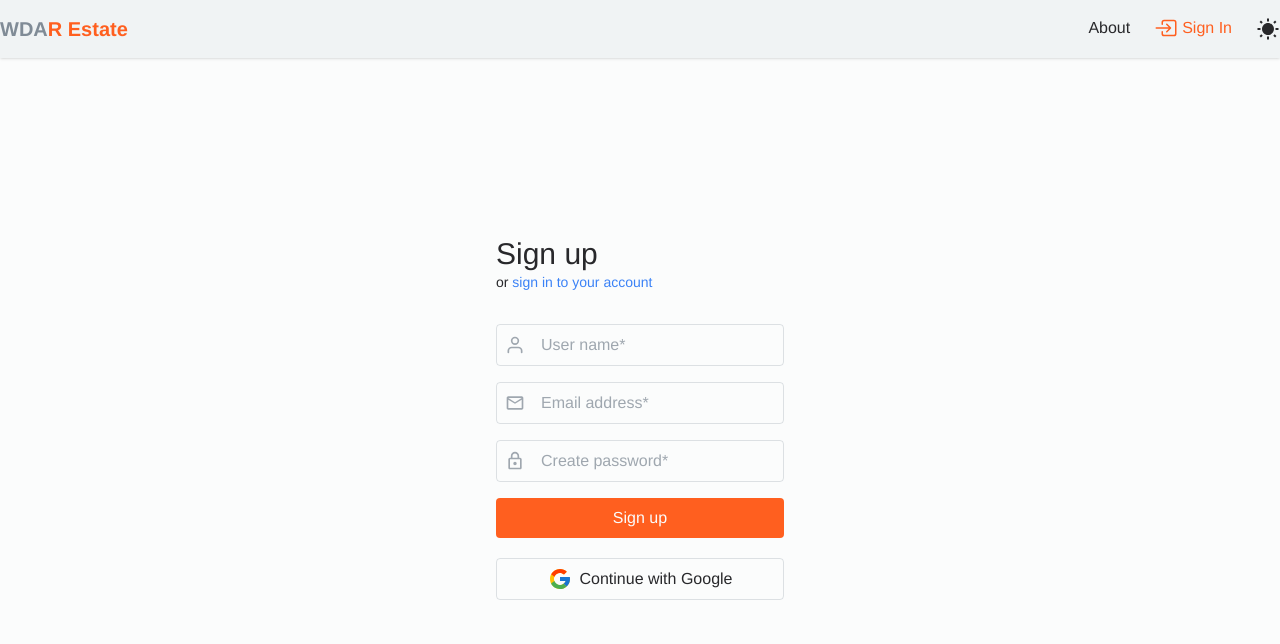
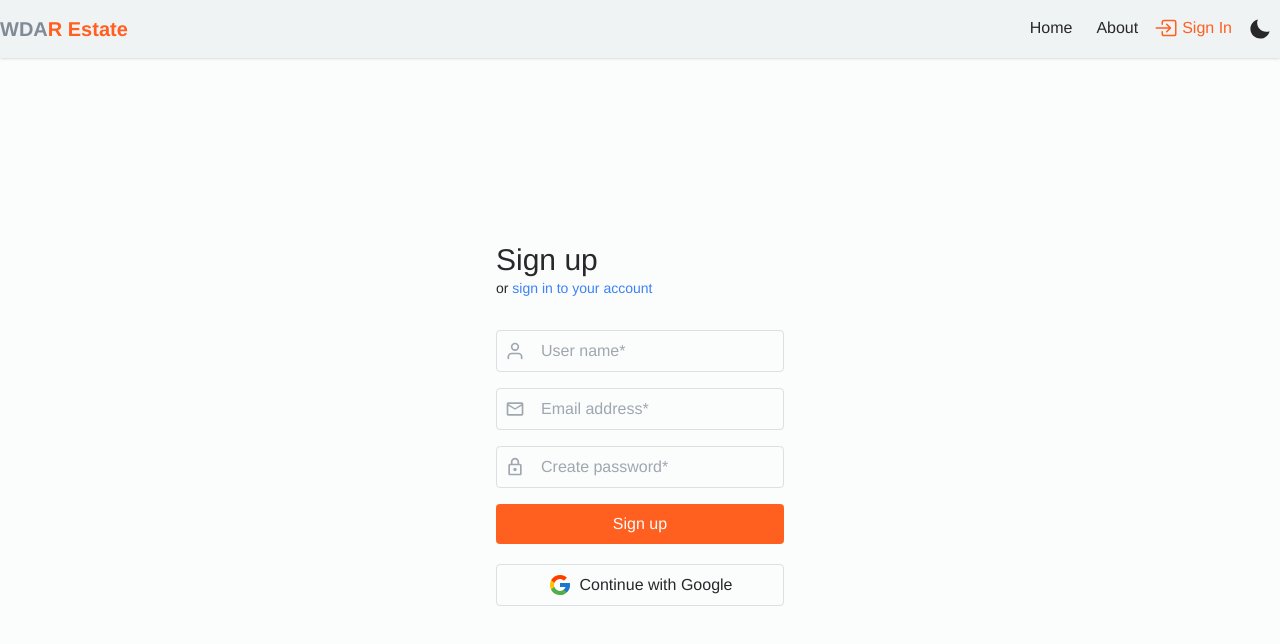
Before and after one commit to webdevaminul/WDA-Real-Estate, a React (Vite) app in the folder client/: page /sign-up in a window 1280 px wide. Shown: the top 644 px of the page. Built offline with nearby package versions, Linux system fonts and the light colour scheme; no server answers.

Commit message:
Showed user profile in navbar

```diff
--- a/client/src/components/Header.jsx
+++ b/client/src/components/Header.jsx
@@ -1,63 +1,147 @@
-import { useState } from "react";
+import { useEffect, useState, useRef } from "react";
 import { IoMdMenu, IoMdClose } from "react-icons/io";
 import { IoEnterOutline } from "react-icons/io5";
 import { Link, NavLink } from "react-router-dom";
 import Darkmode from "../features/darkmode/Darkmode";
+import { useSelector } from "react-redux";
 
 export default function Header() {
-  const [isOpen, setIsOpen] = useState(false);
+  const { user, isAuthenticated } = useSelector((state) => state.auth);
+  const [rotating, setRotating] = useState(false);
+  const [mobileMenu, setMobileMenu] = useState(false);
+  const mobileMenuRef = useRef(null);
+  const [profileMenu, setProfileMenu] = useState(false);
+  const profileMenuRef = useRef(null);
 
-  const toggleNavbar = () => {
-    setIsOpen(!isOpen);
+  const triggerRotationAnimation = () => {
+    setRotating(true);
+    // Remove animation class after animation ends
+    setTimeout(() => setRotating(false), 400);
   };
 
-  const navLinks = (
-    <>
+  // Toggle Mobile Menu
+  const toggleMobileMenu = () => {
+    setMobileMenu(!mobileMenu);
+    setProfileMenu(false);
+    triggerRotationAnimation();
+  };
+
+  // Toggle Profile Menu
+  const toggleProfileMenu = () => {
+    setProfileMenu(!profileMenu);
+    setMobileMenu(false);
+  };
+
+  // Handle Click Outside Mobile Menu
+  useEffect(() => {
+    const handleClickOutside = (e) => {
+      if (mobileMenuRef.current && !mobileMenuRef.current.contains(e.target)) {
+        setMobileMenu(false);
+      }
+      if (profileMenuRef.current && !profileMenuRef.current.contains(e.target)) {
+        setProfileMenu(false);
+      }
+    };
+    document.addEventListener("mousedown", handleClickOutside);
+    return () => {
+      document.removeEventListener("mousedown", handleClickOutside);
+    };
+  }, []);
+
+  return (
+    <header className="bg-primaryBgShade1 shadow absolute top-0 left-0 w-full z-50">
+      <nav className="container mx-auto flex justify-between items-center p-2 sm:p-0">
+        {/* Left Part Logo */}
+        <Link onClick={() => setMobileMenu(false)} to="/" className="font-bold text-xl">
+          <span className="text-highlightGray">WDA</span>
+          <span className="text-highlight">R Estate</span>
+        </Link>
+
+        {/* Right Part Menu and Icons */}
+        <div className="flex items-center gap-2">
+          {/* Navigation Menu */}
+          <ul className="hidden sm:flex gap-2 py-2">
+            <NavLink
+              to="/"
+              className="border-b-2 border-transparent hover:border-highlight p-2 font-medium w-full sm:w-fit text-center sm:text-start"
+            >
+              Home
+            </NavLink>
             <NavLink
               to="/about"
-        className="border-b-2 border-transparent hover:border-highlight p-2 font-medium w-full sm:w-fit text-primary text-center sm:text-start"
+              className="border-b-2 border-transparent hover:border-highlight p-2 font-medium w-full sm:w-fit text-center sm:text-start"
             >
               About
             </NavLink>
+          </ul>
+
+          {/* Profile or Sign in */}
+          {user && isAuthenticated ? (
+            <div ref={profileMenuRef} className="relative">
+              <button onClick={toggleProfileMenu}>
+                <img
+                  className="h-8 w-8 rounded-full object-center"
+                  src={user.userInfo.userPhoto}
+                  alt="profile"
+                />
+              </button>
+
+              {profileMenu && (
+                <div className="absolute top-[3.2rem] right-0 z-40 bg-primaryBgShade1 p-4 shadow-sm rounded-lg">
+                  <p className="whitespace-nowrap">{user.userInfo.userName}</p>
+                  <p className="text-sm">{user.userInfo.userEmail}</p>
+                  <button className="text-red-500 flex items-center">Logout</button>
+                </div>
+              )}
+            </div>
+          ) : (
             <NavLink
               to="sign-in"
-        className="border-b-2 border-transparent hover:border-highlight p-2 font-medium w-full sm:w-fit text-highlight text-center sm:text-start flex gap-1 items-center justify-center"
+              className="border-b-2 border-transparent hover:border-highlight py-2 font-medium w-full sm:w-fit text-highlight text-center sm:text-start flex gap-1 items-center justify-center"
             >
               <span className="text-2xl">
                 <IoEnterOutline />
               </span>
               <span>Sign In</span>
             </NavLink>
-    </>
-  );
+          )}
 
-  return (
-    <header className="bg-primaryBgShade1 shadow">
-      <nav className="container mx-auto flex flex-wrap gap-1 justify-between items-center p-2 sm:p-0">
-        {/* Logo */}
-        <Link to="/">
-          <h1 className="font-bold text-xl flex-wrap">
-            <span className="text-highlightGray">WDA</span>
-            <span className="text-highlight">R Estate</span>
-          </h1>
-        </Link>
+          {/* Darkmode Button */}
+          <Darkmode />
 
-        {/* Menu */}
-        <div className="flex items-center gap-2">
-          <div className="hidden sm:flex gap-2 p-2">{navLinks}</div>
-          <Darkmode></Darkmode>
-          <button onClick={toggleNavbar} className="sm:hidden">
-            {isOpen ? (
-              <IoMdClose className="text-2xl text-primary" />
+          {/* Mobile Menu Button*/}
+          <button
+            onClick={toggleMobileMenu}
+            className={`sm:hidden ${rotating ? "animate-rotate" : ""}`}
+          >
+            {mobileMenu ? (
+              <IoMdClose className="text-2xl transition-none" />
             ) : (
-              <IoMdMenu className="text-2xl text-primary" />
+              <IoMdMenu className="text-2xl transition-none" />
             )}
           </button>
         </div>
-        {isOpen && (
-          <div className="flex flex-col gap-1 items-center basis-full p-1">{navLinks}</div>
+      </nav>
+
+      {/* Mobile Menu */}
+      {mobileMenu && (
+        <div ref={mobileMenuRef} className="flex flex-col gap-1 items-center p-1">
+          <Link
+            onClick={() => setMobileMenu(false)}
+            to="/"
+            className="p-2 font-medium w-full hover:text-highlight text-center"
+          >
+            Home
+          </Link>
+          <Link
+            onClick={() => setMobileMenu(false)}
+            to="/about"
+            className="p-2 font-medium w-full hover:text-highlight text-center"
+          >
+            About
+          </Link>
+        </div>
       )}
-      </nav>
     </header>
   );
 }
--- a/client/src/features/darkmode/Darkmode.jsx
+++ b/client/src/features/darkmode/Darkmode.jsx
@@ -37,11 +37,8 @@ export default function Darkmode() {
   };
 
   return (
-    <button
-      onClick={toggleTheme}
-      className={`text-2xl text-primary ${rotating ? "animate-rotate" : ""} transition-none`}
-    >
-      {darkMode ? <IoMdMoon /> : <IoMdSunny />}
+    <button onClick={toggleTheme} className={`text-2xl ${rotating ? "animate-rotate" : ""} p-2`}>
+      {darkMode ? <IoMdSunny /> : <IoMdMoon />}
     </button>
   );
 }
--- a/client/src/index.css
+++ b/client/src/index.css
@@ -8,6 +8,7 @@
     --highlight-hover: 255, 106, 46;
     --text-highlight-gray: 128, 139, 150;
     --primary-btn: 251, 252, 252;
+    --primary-white: 251, 252, 252;
 
     --text-primary: 40, 40, 43;
     --primary-bg: 251, 252, 252;
@@ -24,6 +25,17 @@
   [data-theme="dark"] * {
     @apply transition-colors duration-150;
   }
+
+  h1,
+  h2,
+  h3,
+  h4,
+  h5,
+  h6,
+  p,
+  button {
+    @apply transition-none duration-0 !important;
+  }
 }
 
 body {
@@ -33,3 +45,15 @@ body {
 a.active {
   border-bottom: 2px solid rgb(255, 95, 31);
 }
+h1,
+h2,
+h3,
+h4,
+h5,
+h6,
+p,
+button,
+a,
+input {
+  color: rgb(var(--text-primary));
+}
--- a/client/src/pages/Home.jsx
+++ b/client/src/pages/Home.jsx
@@ -1,5 +1,9 @@
 import React from "react";
 
 export default function Home() {
-  return <div>Home</div>;
+  return (
+    <div>
+      <p>Home</p>
+    </div>
+  );
 }
--- a/client/src/pages/RootPage.jsx
+++ b/client/src/pages/RootPage.jsx
@@ -6,7 +6,9 @@ export default function RootPage() {
   return (
     <>
       <Header></Header>
-      <Outlet></Outlet>
+      <main className="mt-14 sm:mt-16">
+        <Outlet></Outlet>
+      </main>
     </>
   );
 }
--- a/client/src/pages/SignUp.jsx
+++ b/client/src/pages/SignUp.jsx
@@ -49,13 +49,13 @@ export default function SignUp() {
   };
 
   return (
-    <div className="min-h-[90vh] max-w-xs container mx-auto flex items-center justify-center">
-      <div className="flex flex-col gap-4 justify-center p-4 w-full ">
+    <main className="min-h-[90vh] max-w-xs container mx-auto flex items-center justify-center">
+      <section className="flex flex-col gap-4 justify-center p-4 w-full ">
         {/* Switch between signup and signin */}
-        <div className="text-primary">
-          <p className="text-2xl sm:text-3xl transition-none">Sign up</p>
-          <p className="text-sm transition-none">
-            <span className="transition-none">or </span>
+        <div>
+          <p className="text-2xl sm:text-3xl">Sign up</p>
+          <p className="text-sm">
+            <span>or </span>
             <span>
               <Link to="/sign-in" className="text-blue-500 hover:underline">
                 sign in to your account
@@ -78,7 +78,7 @@ export default function SignUp() {
             <input
               type="text"
               placeholder="User name*"
-              className={`bg-transparent outline-none placeholder:text-highlightGray/75 text-primary p-2 w-full`}
+              className={`bg-transparent outline-none placeholder:text-highlightGray/75 p-2 w-full`}
               {...register("userName", {
                 required: "User name is required",
                 onChange: () => {
@@ -107,7 +107,7 @@ export default function SignUp() {
             <input
               type="email"
               placeholder="Email address*"
-              className={`bg-transparent outline-none placeholder:text-highlightGray/75 text-primary p-2 w-full`}
+              className={`bg-transparent outline-none placeholder:text-highlightGray/75 p-2 w-full`}
               {...register("userEmail", {
                 required: "Email address is required",
                 pattern: {
@@ -140,7 +140,7 @@ export default function SignUp() {
             <input
               type={`${showPassword ? "tex" : "password"}`}
               placeholder="Create password*"
-              className={`bg-transparent outline-none placeholder:text-highlightGray/75 text-primary p-2 w-full`}
+              className={`bg-transparent outline-none placeholder:text-highlightGray/75 p-2 w-full`}
               {...register("userPassword", {
                 required: "Password is required",
                 minLength: {
@@ -184,11 +184,11 @@ export default function SignUp() {
 
           {/* Error message */}
           {error && (
-            <p className="text-primaryBtn bg-red-600 rounded p-2 mt-4 flex items-center gap-2">
+            <p className="text-primaryWhite bg-red-600 rounded p-2 mt-4 flex items-center gap-2">
               <span className="text-xl">
                 <MdError />
               </span>
-              {error}
+              <span>{error}</span>
             </p>
           )}
 
@@ -198,7 +198,7 @@ export default function SignUp() {
               <span className="text-xl">
                 <MdCheckCircle />
               </span>
-              {success}
+              <span>{success}</span>
             </p>
           )}
 
@@ -206,7 +206,7 @@ export default function SignUp() {
           <button
             disabled={signUpMutation.isLoading}
             type="submit"
-            className="p-2 mt-4 bg-highlight hover:bg-highlightHover border-none rounded text-primaryBtn disabled:bg-slate-200 disabled:cursor-not-allowed select-none"
+            className="p-2 mt-4 bg-highlight hover:bg-highlightHover border-none rounded text-primaryWhite disabled:bg-slate-200 disabled:cursor-not-allowed select-none"
           >
             {signUpMutation.isLoading ? "Loading..." : "Sign up"}
           </button>
@@ -214,7 +214,7 @@ export default function SignUp() {
 
         {/* Google button */}
         <GoogleAuth />
-      </div>
-    </div>
+      </section>
+    </main>
   );
 }
--- a/client/src/redux/store.js
+++ b/client/src/redux/store.js
@@ -5,9 +5,10 @@ import storage from "redux-persist/lib/storage";
 
 const combinedReducer = combineReducers({ auth: authReducer });
 const persistConfig = {
-  key: "auth",
+  key: "root",
   storage,
   version: 1,
+  whitelist: ["auth"],
 };
 
 const persistedReducer = persistReducer(persistConfig, combinedReducer);
--- a/client/tailwind.config.js
+++ b/client/tailwind.config.js
@@ -5,6 +5,7 @@ export default {
     extend: {
       colors: {
         primary: "rgba(var(--text-primary))",
+        primaryWhite: "rgba(var(--primary-white))",
         highlight: "rgba(var(--highlight))",
         highlightHover: "rgba(var(--highlight-hover))",
         highlightGray: "rgba(var(--text-highlight-gray))",
```
Also changed, not shown: client/src/components/GoogleAuth.jsx (+5 -4 lines), client/src/pages/SignIn.jsx (+23 -14 lines), client/src/pages/VerifyEmail.jsx (+6 -6 lines), 1 other file (tests, documents, lock files or other folders). Lines whose indentation alone changed are shown as unchanged.
